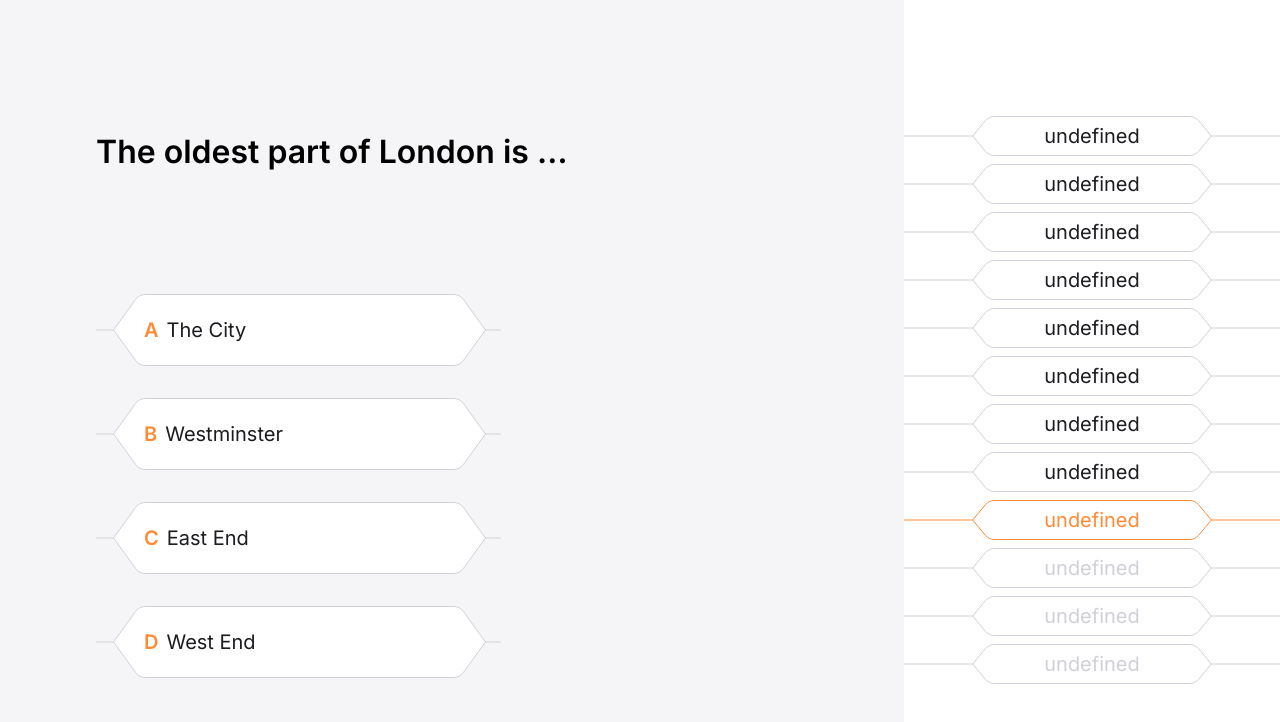
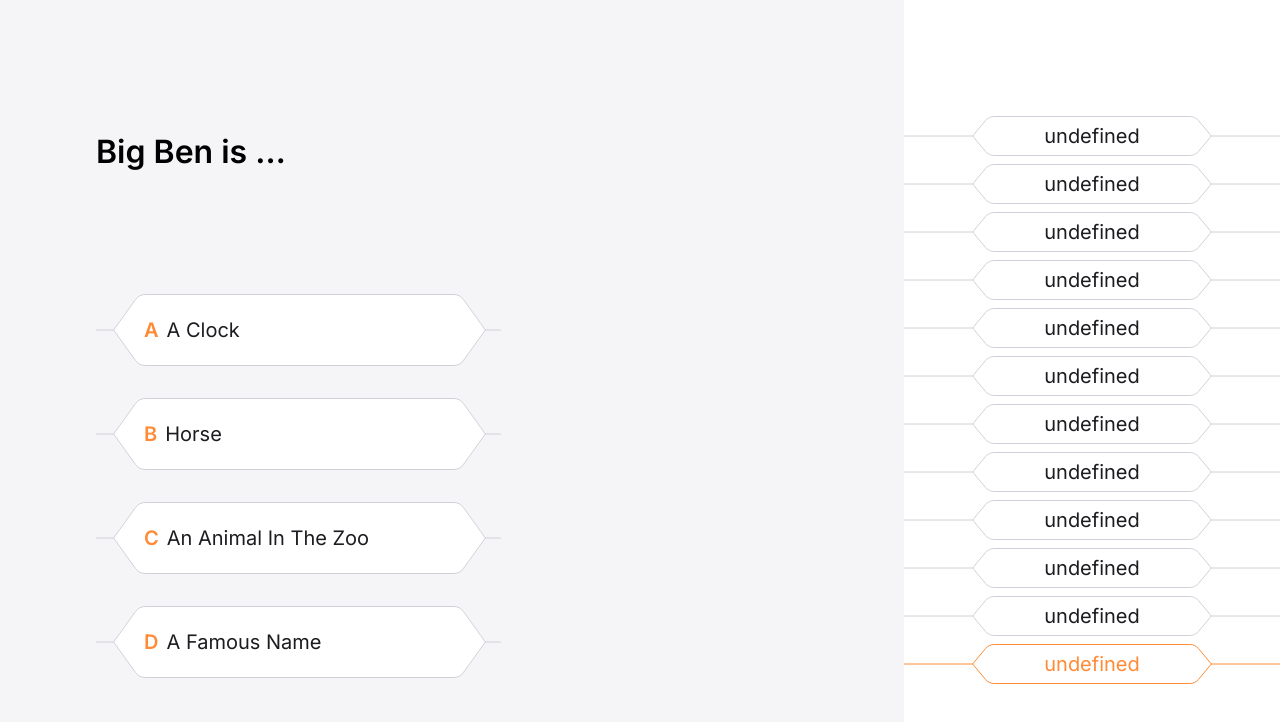
Before and after one commit to r-zhukov/millionaire-game, a React (Create React App) app: page / in a window 1280 px wide. Shown: the top 722 px of the page. Built offline with nearby package versions, Linux system fonts and the light colour scheme.

Commit message:
added game screen

```diff
--- a/src/App.tsx
+++ b/src/App.tsx
@@ -3,7 +3,7 @@ import Game from './screens/Game/Game';
 import gameSettings from './game-config.json';
 
 function App() {
-  const [currentQuestionIndex] = useState(3);
+  const [currentQuestionIndex] = useState(0);
   return (
     <Game
       currentQuestionIndex={currentQuestionIndex}
```
Also changed, not shown: 1 other file (tests, documents, lock files or other folders).
